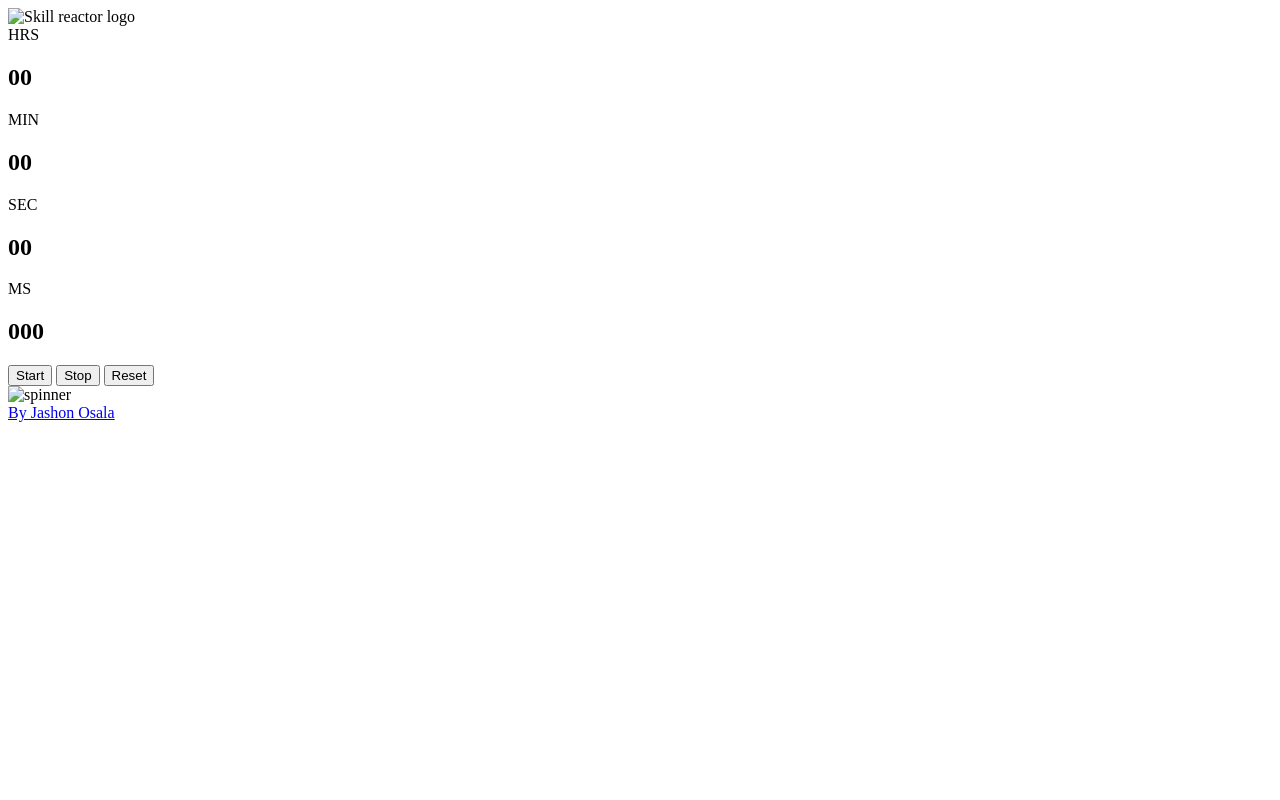
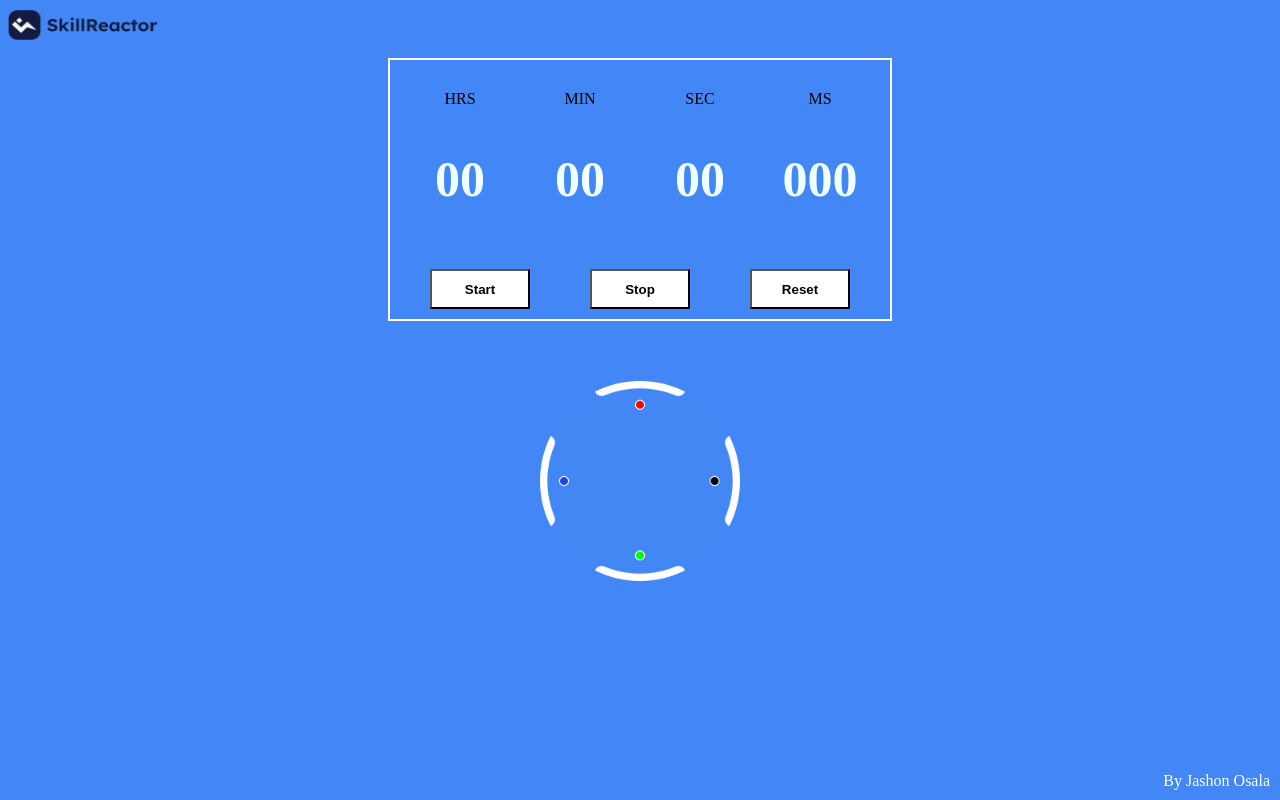
Before and after one commit to osala-eng/javascript-stopwatch, a website: page index.html in a window 1280 px wide. Drawn offline with Linux system fonts and the light colour scheme; the site is published under a folder, as on GitHub Pages, so addresses that start at the root find nothing.

Commit message:
Switched to dynamic paths

```diff
--- a/index.html
+++ b/index.html
@@ -5,13 +5,13 @@
     <meta charset="UTF-8">
     <meta http-equiv="X-UA-Compatible" content="IE=edge">
     <meta name="viewport" content="width=device-width, initial-scale=1.0">
-    <link rel="shortcut icon" href="/assets/favicon.png" type="image/png">
-    <link rel="stylesheet" href="/public/index.css">
+    <link rel="shortcut icon" href="assets/favicon.png" type="image/png">
+    <link rel="stylesheet" href="public/index.css">
     <title id="heading">Skillreactor Stopwatch</title>
 </head>
 
 <body>
-    <img src="/assets/logo.png" alt="Skill reactor logo" id="skillreactor_logo" width="150px" height="30px">
+    <img src="assets/logo.png" alt="Skill reactor logo" id="skillreactor_logo" width="150px" height="30px">
     <section id="stopwatch_container">
         <div id="clock_screen">
             <div class="value-disp">
@@ -37,9 +37,9 @@
             <button id="reset_button" class="control-button">Reset</button>
         </div>
     </section>
-    <img src="/assets/xspin.png" alt="spinner" width="200px" id="spinner" height="200px">
+    <img src="assets/xspin.png" alt="spinner" width="200px" id="spinner" height="200px">
     <footer><a class="no-style" href="mailto://jashonosala@gmail.com">By Jashon Osala</a></footer>
-    <script src="/index.js"></script>
+    <script src="index.js"></script>
 </body>
 
 </html>
```
